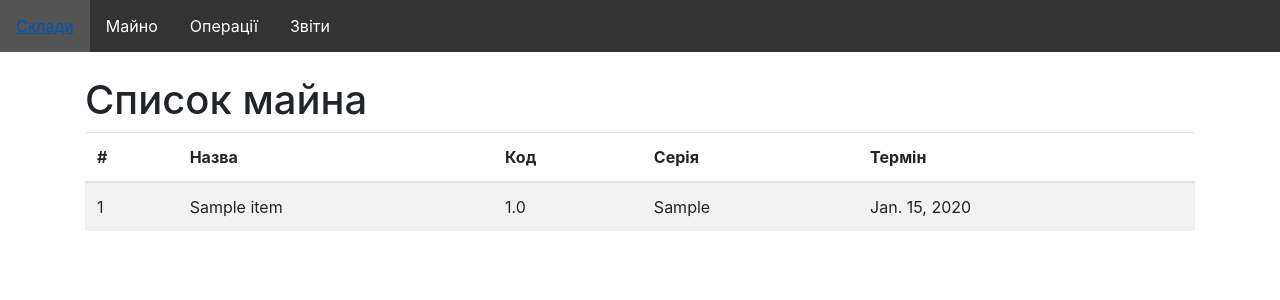
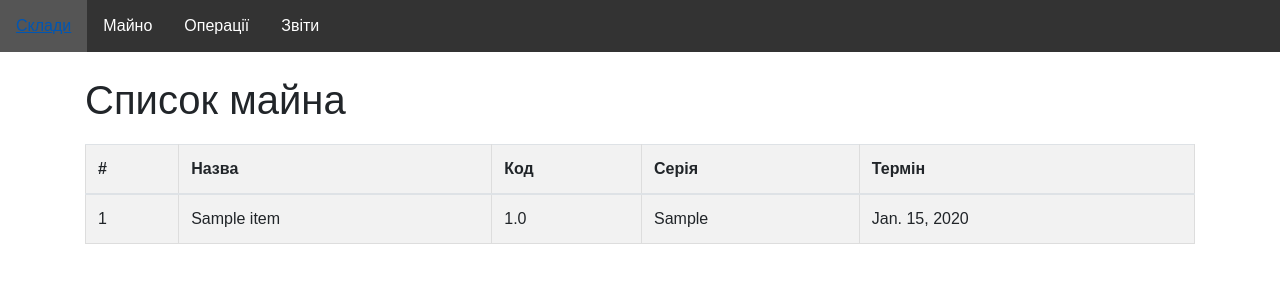
Before and after one commit to vprof/property_accounting, a Django app: page /items/ in a window 1280 px wide. Shown: the top 300 px of the page. Run offline with Django 5.2, Linux system fonts and the light colour scheme; tables that the repository leaves empty hold one stand-in row (values such as "Sample post"); some libraries are stand-ins or nearby versions.

Commit message:
updated css-file

```diff
--- a/inventory/static/css/styles.css
+++ b/inventory/static/css/styles.css
@@ -9,7 +9,7 @@
 
 nav ul li {
     float: left;
-    position: relative; /* Батьківське позиціонування */
+    position: relative;
 }
 
 nav ul li a {
@@ -27,14 +27,14 @@
 /* Підменю */
 nav ul li ul {
     display: none;
-    position: absolute; /* Відносно батька */
+    position: absolute;
     top: 100%;
     left: 0;
     background-color: #333;
     list-style-type: none;
     padding: 0;
     min-width: 160px;
-    z-index: 1000; /* Гарантує, що підменю буде зверху */
+    z-index: 1000;
 }
 
 nav ul li:hover ul {
@@ -55,3 +55,24 @@
 nav ul li ul li a:hover {
     background-color: #555;
 }
+
+body {
+    font-family: Arial, sans-serif;
+}
+
+table {
+    width: 100%;
+    border-collapse: collapse;
+    margin-top: 20px;
+}
+
+th,
+td {
+    border: 1px solid #ddd;
+    padding: 8px;
+    text-align: left;
+}
+
+th {
+    background-color: #f2f2f2;
+}
```
